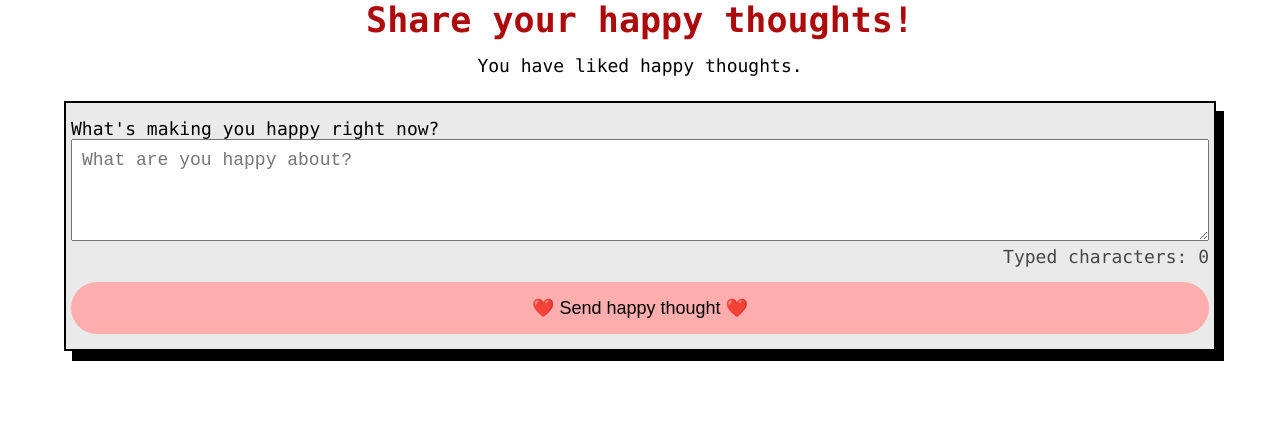
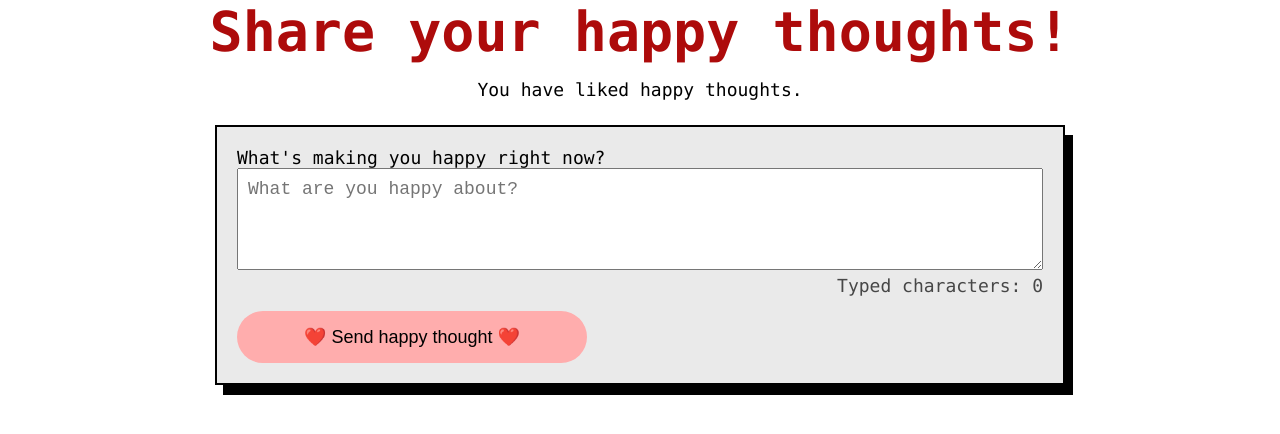
Before and after one commit to Technigo/project-happy-thoughts-vite, a React (Vite) app: page / in a window 1280 px wide. Shown: the top 434 px of the page. Built offline with nearby package versions, Linux system fonts and the light colour scheme; no server answers.

Commit message:
added responsive design

```diff
--- a/src/index.css
+++ b/src/index.css
@@ -93,7 +93,8 @@ textarea {
   justify-content: space-between;
   align-items: center;
   color: #6e6e6e;
-  margin-top: 10px;
+  margin-top: 15px;
+  margin-bottom: 10px;
 }
 
 .heartbutton-container {
@@ -121,3 +122,50 @@ textarea {
 .error-color {
   color: var(--secondary-color);
 }
+
+@media (min-width: 576px) {
+  h1 {
+    font-size: 45px;
+  }
+
+  form {
+    padding: 20px;
+    width: 80%;
+  }
+
+  .message-box {
+    width: 80%;
+  }
+
+  form button {
+    width: 300px;
+  }
+}
+
+@media (min-width: 992px) {
+  h1 {
+    font-size: 55px;
+  }
+
+  form {
+    width: 800px;
+  }
+
+  .message-box {
+    width: 800px;
+  }
+
+  form button {
+    width: 350px;
+  }
+}
+
+@media (min-width: 1200px) {
+  .message-box {
+    width: 850px;
+  }
+
+  form {
+    width: 850px;
+  }
+}
```
